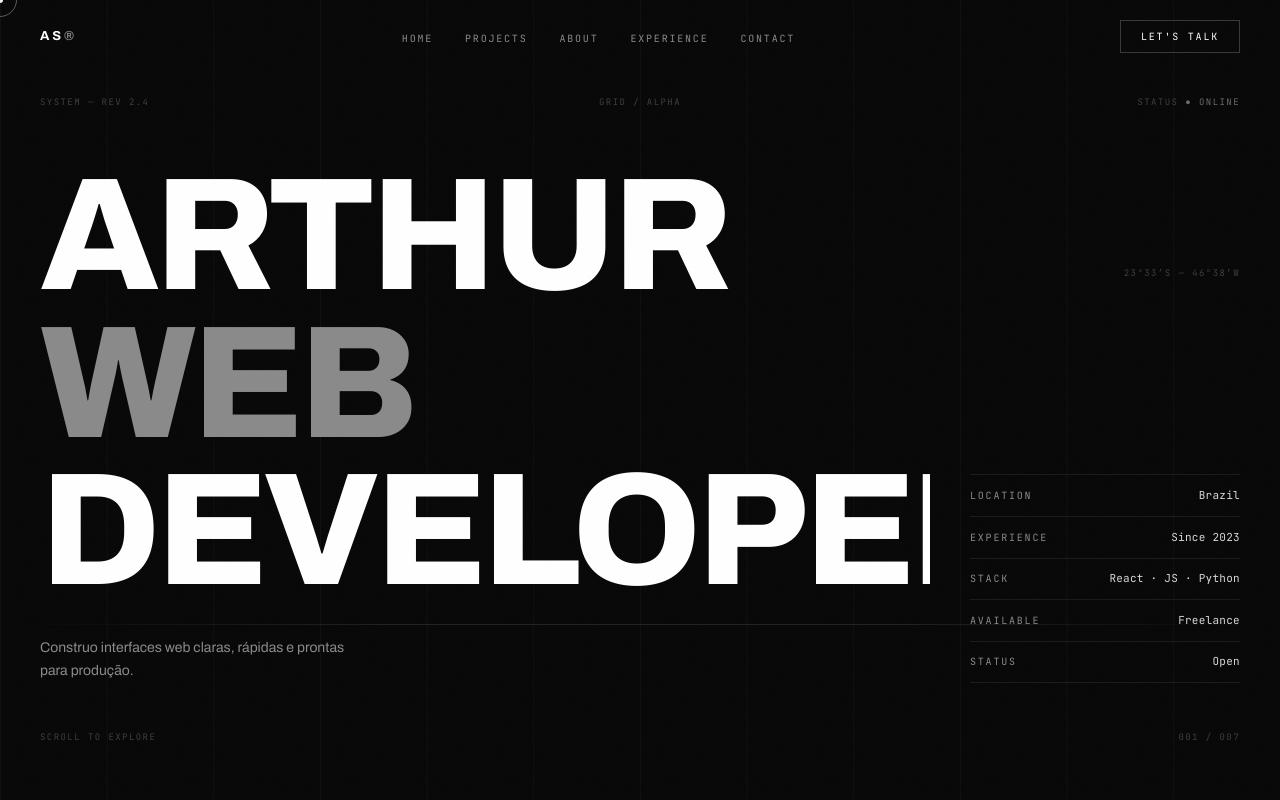
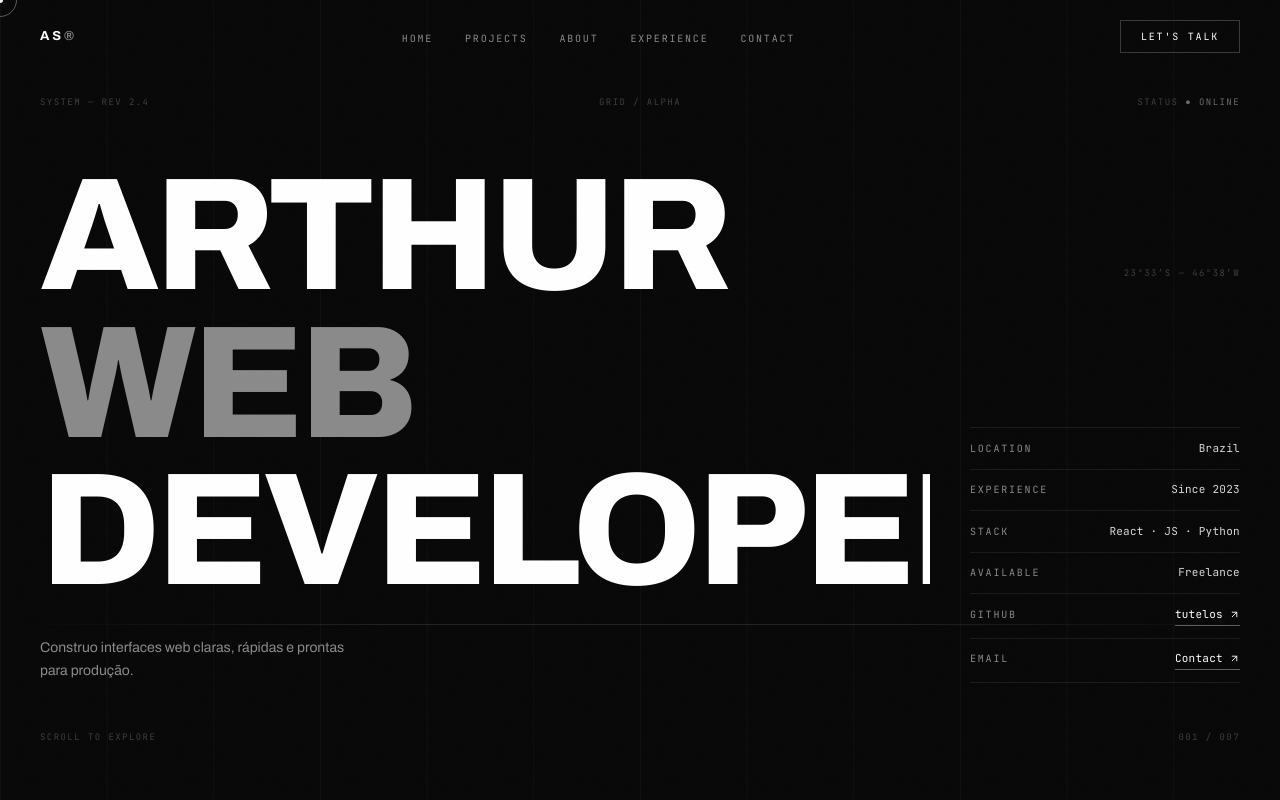
Before and after one commit to tutelos/true-portfolio, a React (Vite) app: page / in a window 1280 px wide. Shown: the top 800 px of the page. Built offline with nearby package versions, Linux system fonts and the light colour scheme.

Commit message:
more visible social links

```diff
--- a/src/components/Hero.tsx
+++ b/src/components/Hero.tsx
@@ -1,12 +1,19 @@
 import { useEffect, useRef } from 'react'
+import { ArrowUpRight } from 'lucide-react'
+import { LINKS } from '../data/content'
 import { gsap, EASE } from '../lib/anim'
 
-const SPECS = [
+type Spec =
+  | { label: string; value: string }
+  | { label: string; value: string; href: string }
+
+const SPECS: Spec[] = [
   { label: 'Location', value: 'Brazil' },
   { label: 'Experience', value: 'Since 2023' },
   { label: 'Stack', value: 'React · JS · Python' },
   { label: 'Available', value: 'Freelance' },
-  { label: 'Status', value: 'Open' },
+  { label: 'GitHub', value: 'tutelos', href: LINKS.github },
+  { label: 'Email', value: 'Contact', href: LINKS.email },
 ]
 
 export default function Hero() {
@@ -96,9 +103,25 @@ export default function Hero() {
                 className="hairline-b flex items-baseline justify-between gap-6 py-3"
               >
                 <span className="label">{spec.label}</span>
-                <span className="font-mono text-[11px] tracking-wide text-fg-2">
-                  {spec.value}
-                </span>
+                {'href' in spec ? (
+                  <a
+                    href={spec.href}
+                    target={spec.href.startsWith('mailto:') ? undefined : '_blank'}
+                    rel={spec.href.startsWith('mailto:') ? undefined : 'noopener noreferrer'}
+                    className="group/profile inline-flex items-center gap-1.5 border-b border-white/35 pb-0.5 font-mono text-[11px] tracking-wide text-fg transition-colors duration-300 hover:border-white hover:text-white"
+                    aria-label={`Abrir ${spec.label}`}
+                  >
+                    {spec.value}
+                    <ArrowUpRight
+                      size={11}
+                      className="transition-transform duration-300 group-hover/profile:-translate-y-0.5 group-hover/profile:translate-x-0.5"
+                    />
+                  </a>
+                ) : (
+                  <span className="font-mono text-[11px] tracking-wide text-fg-2">
+                    {spec.value}
+                  </span>
+                )}
               </li>
             ))}
           </ul>
--- a/src/data/content.ts
+++ b/src/data/content.ts
@@ -1,6 +1,6 @@
 export const LINKS = {
   github: 'https://github.com/tutelos',
-  email: 'mailto:seu-email@exemplo.com',
+  email: 'https://mail.google.com/mail/u/1/#sent?compose=jrjtXVZFHbPlSKvlMLtLBpZdNrWwXZQKbszwkkJxnJgVRkgGRthBJVSvVQKqkcJRvmkhBJGc',
 }
 
 export type Project = {
```
